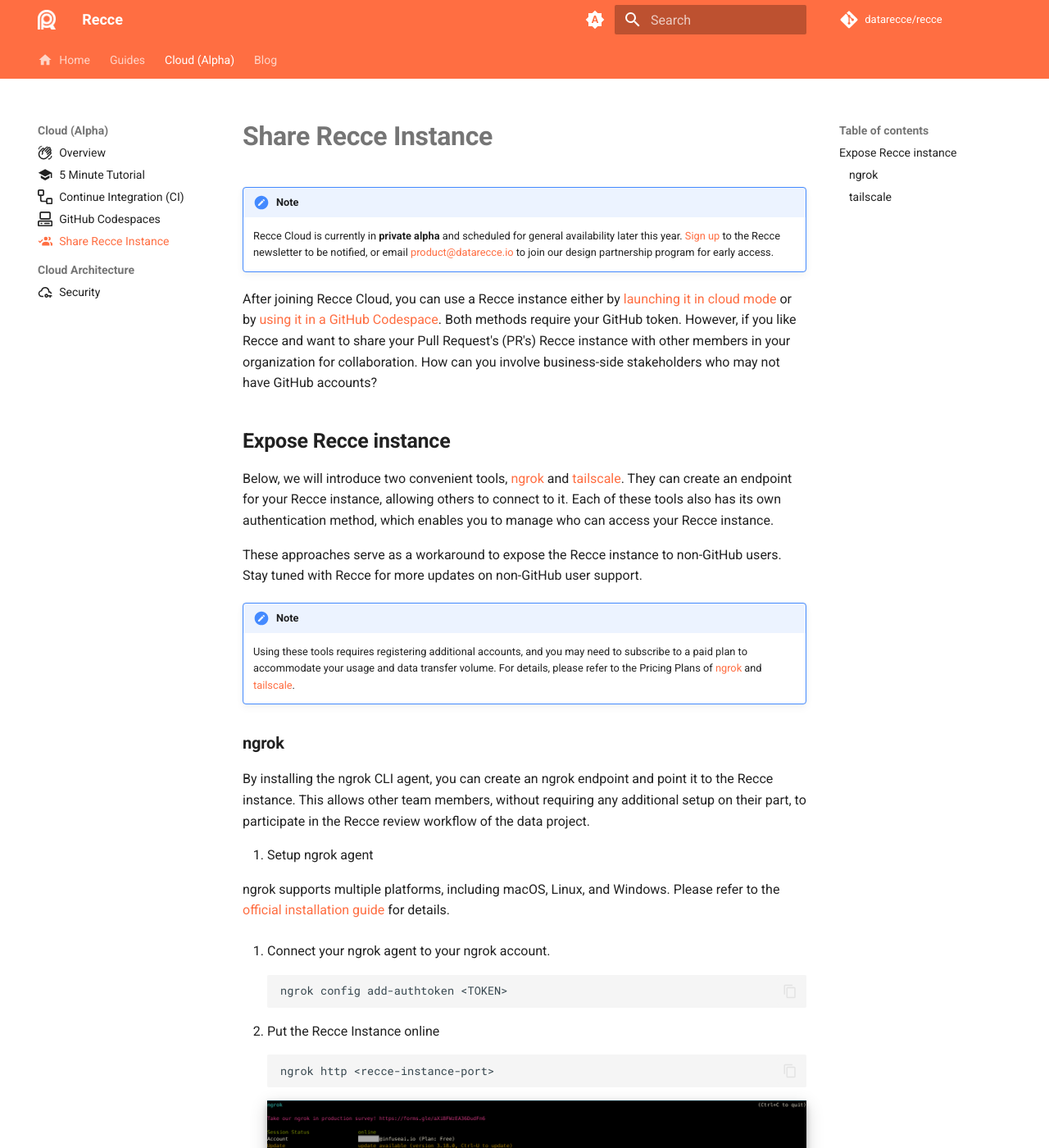
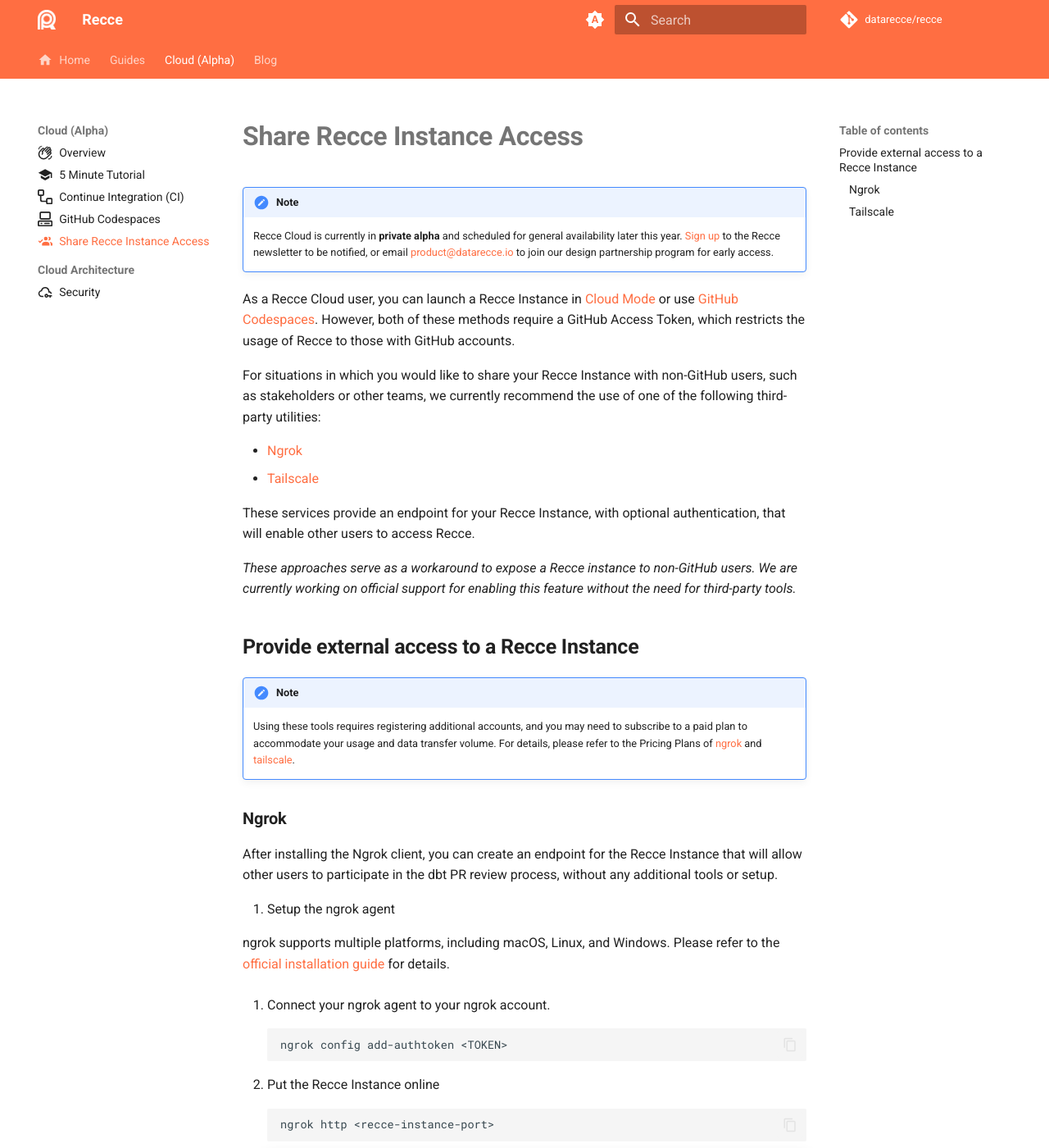
Before and after one commit to DataRecce/recce-documentation, an MkDocs documentation site: the page built from docs/docs/recce-cloud/expose-recce-instance-visibility.md, in a window 1280 px wide and 1400 px high. Shown: the whole window at 82% size. Built offline with MkDocs 1.6.1 and Material for MkDocs 9.7.7, drawn with Linux system fonts in a browser that asks for light colours; comment, search, counter and statistics services are not loaded.

Commit message:
textual edits to introduction, edited images

````diff
--- a/docs/docs/recce-cloud/expose-recce-instance-visibility.md
+++ b/docs/docs/recce-cloud/expose-recce-instance-visibility.md
@@ -1,5 +1,5 @@
 ---
-title: Share Recce Instance
+title: Share Recce Instance Access
 icon: material/account-multiple-check
 ---
 
@@ -7,21 +7,29 @@
 
     Recce Cloud is currently in **private alpha** and scheduled for general availability later this year.  [Sign up](../../cloud.md#signup) to the Recce newsletter to be notified, or email [product@datarecce.io](mailto:product@datarecce.io) to join our design partnership program for early access.
 
-After joining Recce Cloud, you can use a Recce instance either by [launching it in cloud mode](index.md#launch-the-recce-server-in-the-cloud-mode) or by [using it in a GitHub Codespace](setup-gh-codespaces.md). Both methods require your GitHub token. However, if you like Recce and want to share your Pull Request's (PR's) Recce instance with other members in your organization for collaboration. How can you involve business-side stakeholders who may not have GitHub accounts?
+As a Recce Cloud user, you can launch a Recce Instance in [Cloud Mode](index.md#launch-the-recce-server-in-the-cloud-mode) or use [GitHub Codespaces](setup-gh-codespaces.md). However, both of these methods require a GitHub Access Token, which restricts the usage of Recce to those with GitHub accounts.
 
-## Expose Recce instance
-Below, we will introduce two convenient tools, [ngrok](https://ngrok.com/) and [tailscale](https://tailscale.com/). They can create an endpoint for your Recce instance, allowing others to connect to it. Each of these tools also has its own authentication method, which enables you to manage who can access your Recce instance.
+For situations in which you would like to share your Recce Instance with non-GitHub users, such as stakeholders or other teams, we currently recommend the use of one of the following third-party utilities:
 
-These approaches serve as a workaround to expose the Recce instance to non-GitHub users. Stay tuned with Recce for more updates on non-GitHub user support.
+- [Ngrok](https://ngrok.com/)
+- [Tailscale](https://tailscale.com/)
+
+These services provide an endpoint for your Recce Instance, with optional authentication, that will enable other users to access Recce.
+
+*These approaches serve as a workaround to expose a Recce instance to non-GitHub users. We are currently working on official support for enabling this feature without the need for third-party tools.*
+
+
+## Provide external access to a Recce Instance
 
 !!! Note
 
     Using these tools requires registering additional accounts, and you may need to subscribe to a paid plan to accommodate your usage and data transfer volume. For details, please refer to the Pricing Plans of [ngrok](https://ngrok.com/pricing) and [tailscale](https://tailscale.com/pricing).
 
-### ngrok
-By installing the ngrok CLI agent, you can create an ngrok endpoint and point it to the Recce instance. This allows other team members, without requiring any additional setup on their part, to participate in the Recce review workflow of the data project.
+### Ngrok
 
-1. Setup ngrok agent
+After installing the Ngrok client, you can create an endpoint for the Recce Instance that will allow other users to participate in the dbt PR review process, without any additional tools or setup.
+
+1. Setup the ngrok agent
 
    ngrok supports multiple platforms, including macOS, Linux, and Windows. Please refer to the [official installation guide](https://ngrok.com/docs/getting-started/) for details.
 
@@ -35,7 +43,7 @@
     ngrok http <recce-instance-port>
     ```
 
-    ![alt text](../../assets/images/recce-cloud/ngrok-expose-fs8.png){: .shadow}
+    ![Ngrok forwarding to Recce](../../assets/images/recce-cloud/ngrok-expose.png){: .shadow}
 
 1. Secure access with authentication
 
@@ -51,7 +59,7 @@
     For the full usage of settings and options, please refer to the [ngrok http docs](https://ngrok.com/docs/http/) for details.
 
 
-### tailscale
+### Tailscale
 
 Through tailscale, you can create your own private network (called a tailnet) and invite members to join it. Once set up, you can easily expose your Recce instance, making it accessible to all devices within the tailnet.
 
@@ -77,6 +85,6 @@
     tailscale serve <recce-instance-port>
     ```
 
-    ![alt text](../../assets/images/recce-cloud/tailscale-expose-fs8.png){: .shadow}
+    ![alt text](../../assets/images/recce-cloud/tailscale-expose.png){: .shadow}
 
     If you need more fine-grained access control policy, please refer [tailscale docs](https://tailscale.com/kb/1350/manage).
````
Also changed, not shown: other parts of docs/docs/recce-cloud/expose-recce-instance-visibility.md (+1 -1 lines), docs/assets/images/recce-cloud/ngrok-expose-fs8.png (deleted), docs/assets/images/recce-cloud/ngrok-expose.png (added), docs/assets/images/recce-cloud/tailscale-expose-fs8.png (deleted), docs/assets/images/recce-cloud/tailscale-expose.png (added).
